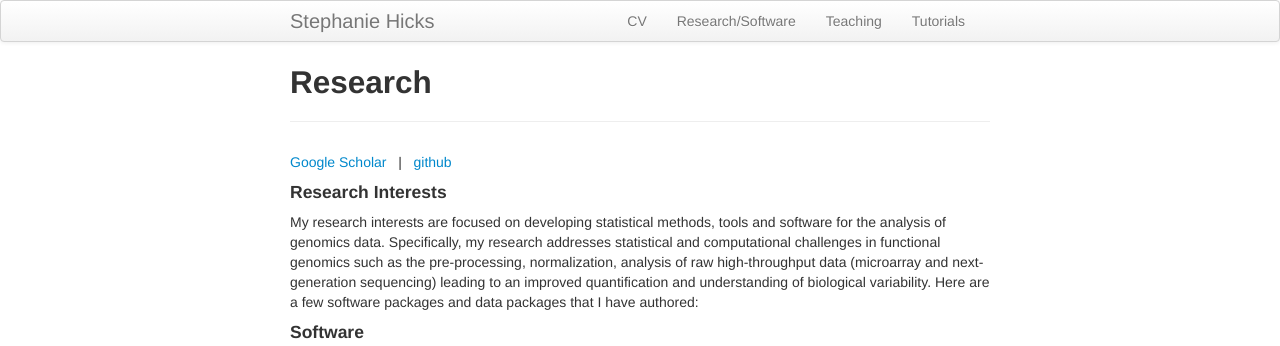
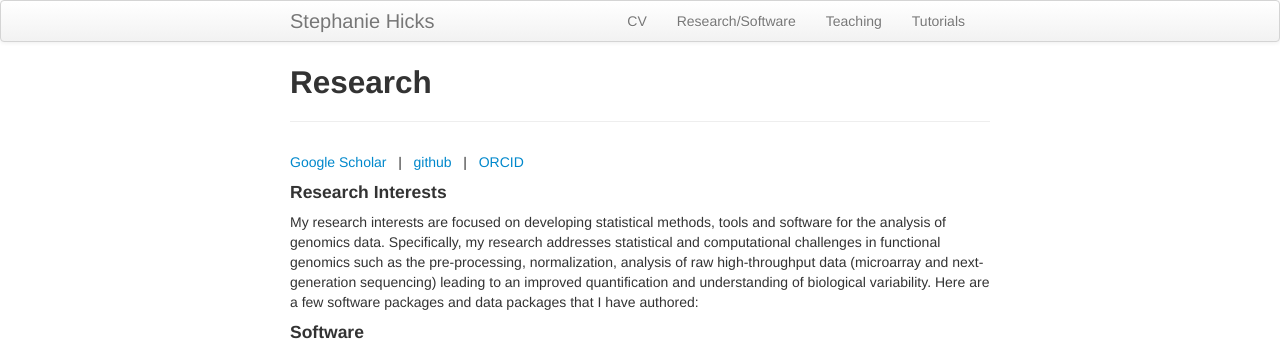
Before and after one commit to jmcgread/stephaniehicks.github.io, a Jekyll site: the page built from pages/research.md, in a window 1280 px wide. Shown: the top 346 px of the page. Built offline with Jekyll 4.4.1, drawn with Linux system fonts in a browser that asks for light colours.

Commit message:
added ORCID

```diff
--- a/pages/research.md
+++ b/pages/research.md
@@ -4,7 +4,8 @@ title: Research
 ---
 
 [Google Scholar](http://scholar.google.com/citations?user=4T4qnL4AAAAJ) &nbsp; | &nbsp;
-[github](https://github.com/stephaniehicks)
+[github](https://github.com/stephaniehicks)  &nbsp; | &nbsp;
+[ORCID](orcid.org/0000-0002-7858-0231)
 
 #### Research Interests
 My research interests are focused on developing statistical methods, tools and software for the analysis of genomics data. Specifically, my research addresses statistical and computational challenges in functional genomics such as the pre-processing, normalization, analysis of raw high-throughput data (microarray and next-generation sequencing) leading to an improved quantification and understanding of biological variability. Here are a few software packages and data packages that I have authored:
```
